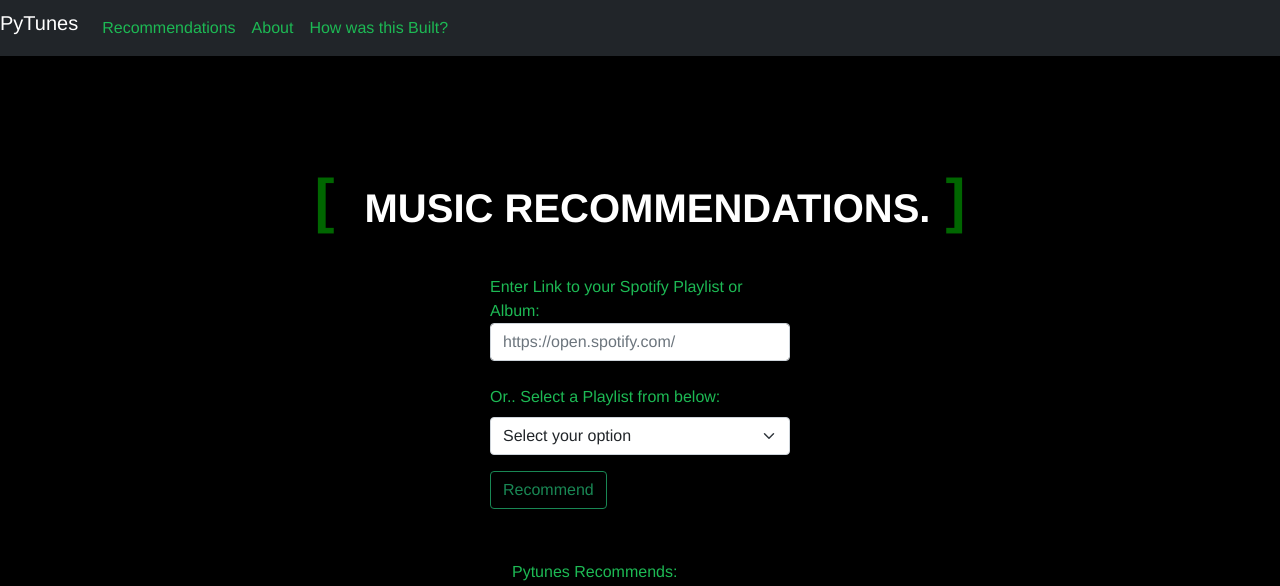
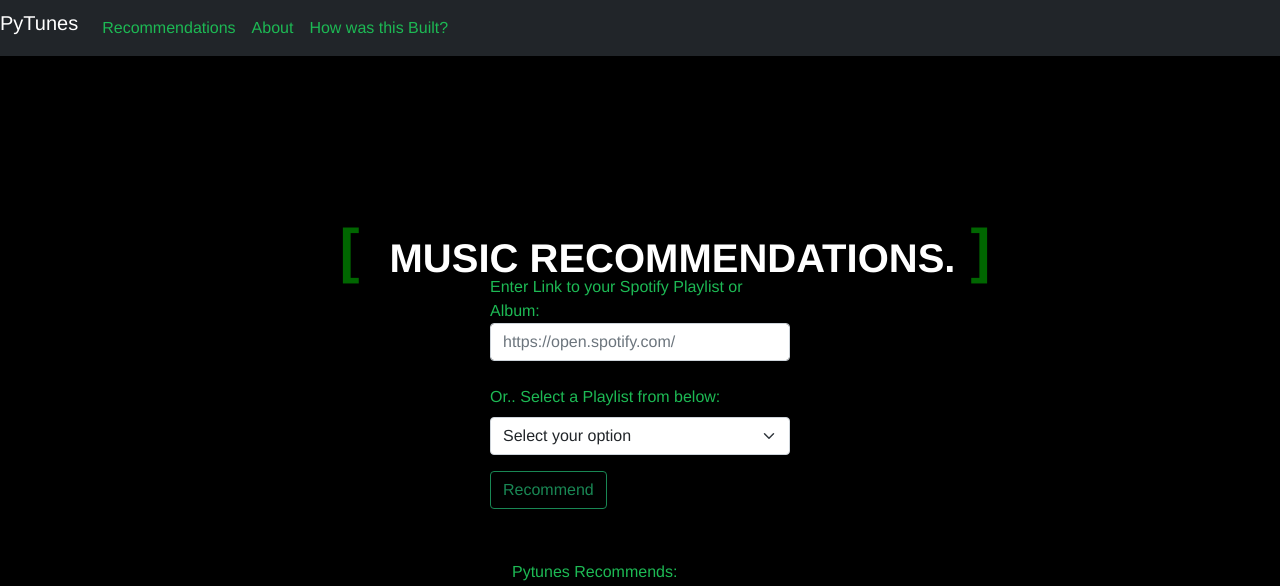
Before and after one commit to saurabhkhanolkar/Tunes, a Flask app: page / in a window 1280 px wide. Shown: the top 586 px of the page. Run offline with Flask 2, Linux system fonts and the light colour scheme; parts of the project's set-up code (start-up, migrations or seed data) failed here and were passed over.

Commit message:
Update index.html

```diff
--- a/templates/index.html
+++ b/templates/index.html
@@ -40,6 +40,10 @@
   animation: heading;
   animation-duration: 5s;
   animation-fill-mode: forwards;
+  padding-top: 50px;
+  padding-right: 30px;
+  padding-bottom: 50px;
+  padding-left: 80px;
 }
 
 
```
